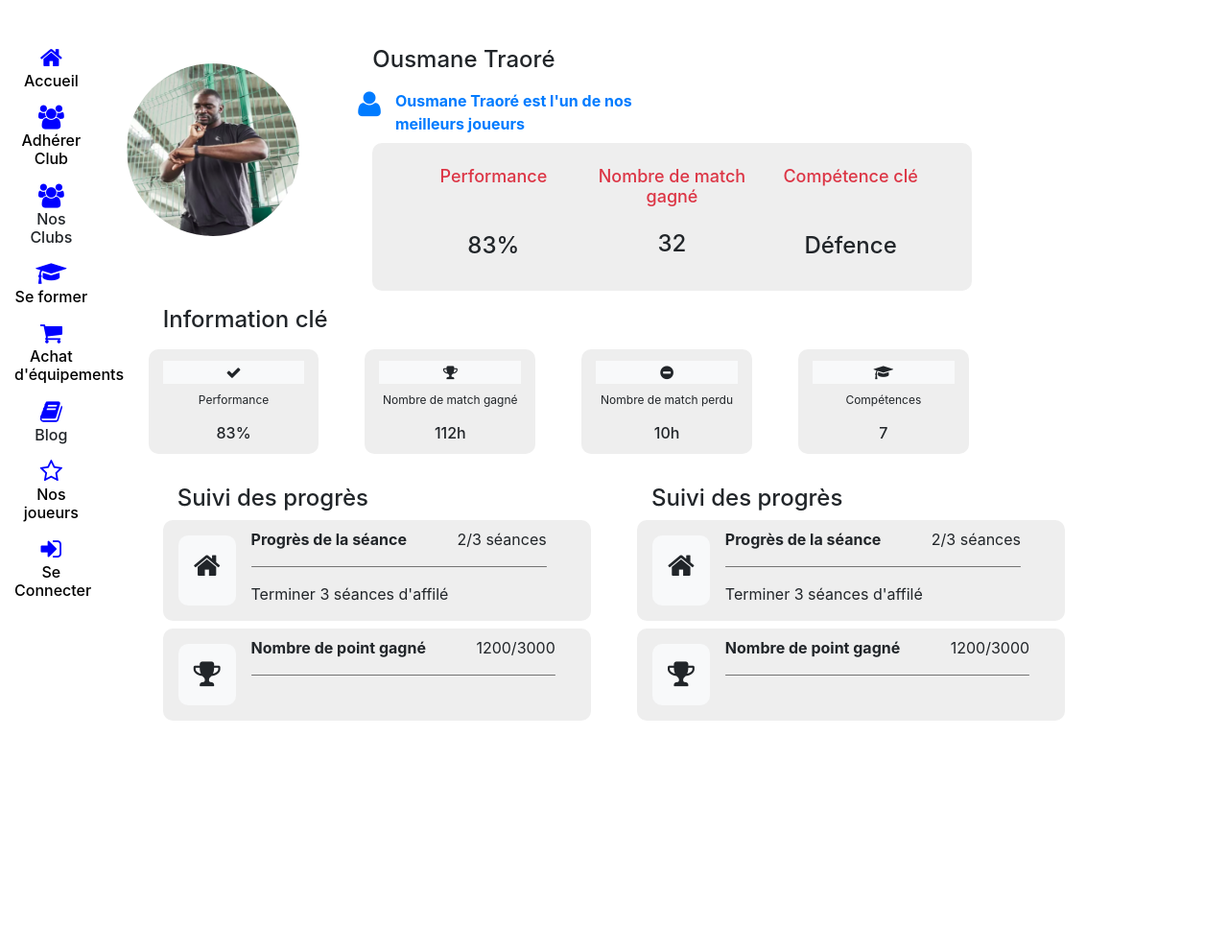
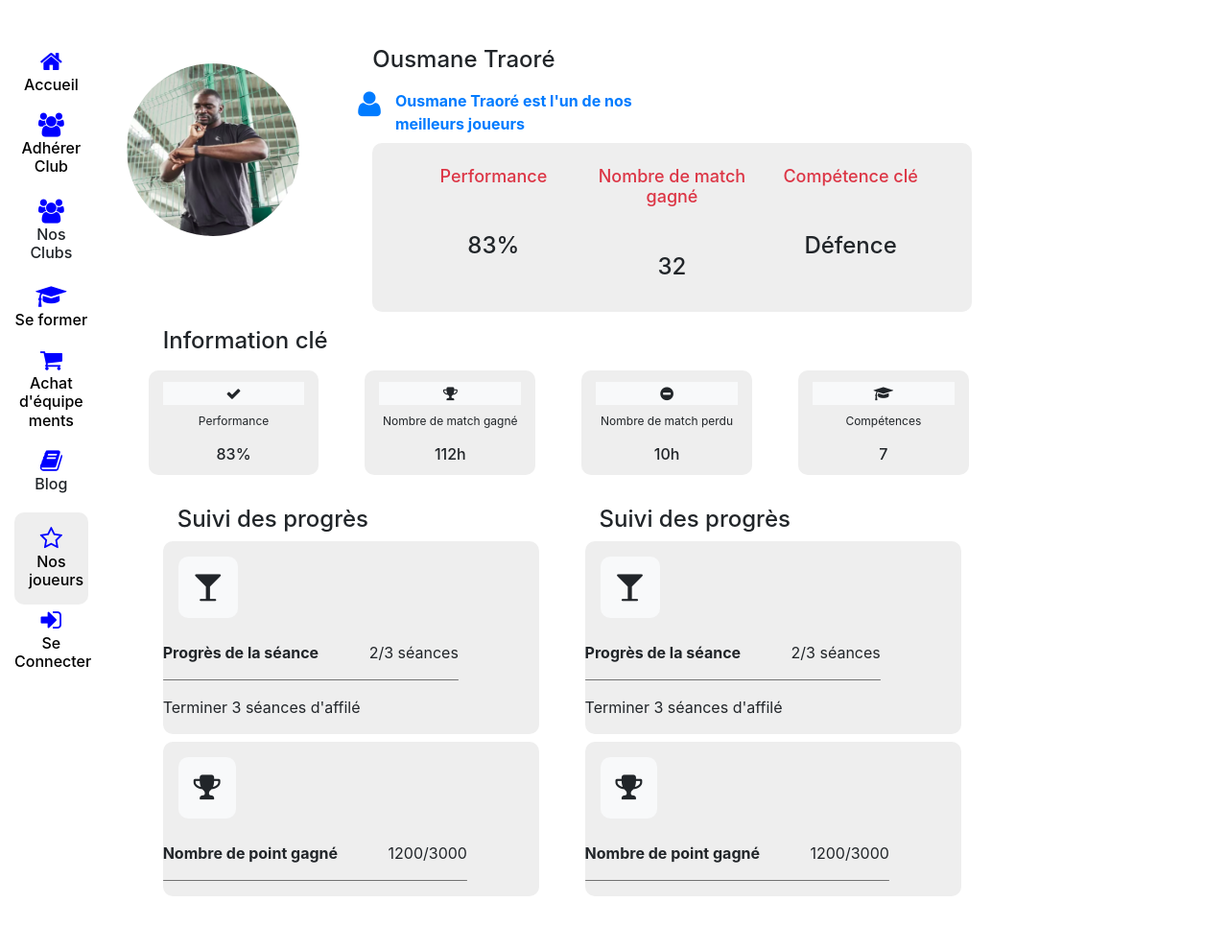
Before and after one commit to JeanPierre229/HandBall-Benin229, a PHP site: page /nos_joueurs.php in a window 1280 px wide. Shown: the whole page at 96% size. Before the commit the page ends 751 px from the top, so only its background shows below. Run offline with PHP 8.4, Linux system fonts and the light colour scheme.

Commit message:
WaxangariLabs Project

```diff
--- a/accueil.php
+++ b/accueil.php
@@ -1,4 +1,5 @@
 <?php
+    $el = "accueil";
     function cadre_mission($img, $alt, $txt){
         echo '<div class="text-center col-4" style="font-size: 12px; font-weight: bold;">
                         <img src="' .$img. '" alt="' .$alt. '" class="img">
@@ -15,6 +16,7 @@
     <link rel="stylesheet" href="css/bootstrap.min.css">
     <link rel="stylesheet" href="css/style.css">
     <link rel="stylesheet" href="css/font-awesome.css">
+    <link rel="icon" href="images/head-icon.png">
 </head>
 <body>
     <header>
--- a/achat_equipement.php
+++ b/achat_equipement.php
@@ -1,4 +1,5 @@
 <?php
+    $el = "achat";
     function achat($nm_img, $alt, $titre_img, $prix){
         echo '<div class="text-center mx-auto">
                         <img src="' .$nm_img. '" alt="' .$alt. '" class="img w-75">
@@ -17,6 +18,7 @@
     <link rel="stylesheet" href="css/bootstrap.min.css">
     <link rel="stylesheet" href="css/style.css">
     <link rel="stylesheet" href="css/font-awesome.css">
+    <link rel="icon" href="images/head-icon.png">
 </head>
 <body>
     <header>
--- a/adhesion_club.php
+++ b/adhesion_club.php
@@ -1,4 +1,5 @@
 <?php
+    $el = "adhesion";
     $titre = null;
     $video = null;
     function check($donnee){
@@ -22,6 +23,7 @@
     <link rel="stylesheet" href="css/bootstrap.min.css">
     <link rel="stylesheet" href="css/style.css">
     <link rel="stylesheet" href="css/font-awesome.css">
+    <link rel="icon" href="images/head-icon.png">
 </head>
 <body>
     <header>
--- a/aside.php
+++ b/aside.php
@@ -1,43 +1,48 @@
 <style>
+    .act{
+        background-color: rgb(238, 238, 238);
+        padding: 15px;
+        border-radius: 10px;
+    }
     .h5{
         font-size: 16px;
     }
 </style>
 <aside class="col-1">
     <div>
-        <div class="text-center pb-2">
+        <div class="text-center pb-2 my-1 <?php if(!empty($el) && $el === "accueil"): ?> act <?php endif ?>">
             <a href="accueil.php" alt='el_a'>
                 <i class="fa fa-home" style="font-size: 25px; color:blue;"></i>
                 <p class="h5">Accueil</p>
             </a>
         </div>
-        <div class="text-center pb-2">
+        <div class="text-center pb-2 my-1 <?php if(!empty($el) && $el === "adhesion"): ?> act <?php endif ?>">
             <a href="adhesion_club.php" alt='el_a'>
-                <i class="fa fa-users" style="font-size: 25px; color:blue;"></i>
+                <i class="fa fa-users"  style="font-size: 25px; color:blue;"></i>
                 <p class="h5">Adhérer Club</p>
             </a>
         </div>
-        <div class="text-center pb-2">
+        <div class="text-center pb-2 my-2">
             <i class="fa fa-group" style="font-size: 25px; color:blue;"></i>
             <p class="h5">Nos Clubs</p>
         </div>
-        <div class="text-center pb-2">
+        <div class="text-center pb-2 my-1 <?php if(!empty($el) && $el === "seformer"): ?> act <?php endif ?>">
             <a href="seformer.php" alt='el_a'>
                 <i class="fa fa-graduation-cap" style="font-size: 25px; color:blue;"></i>
                 <p class="h5">Se former</p>
             </a>
         </div>
-        <div class="text-center pb-2">
+        <div class="text-center pb-2 my-1 <?php if(!empty($el) && $el === "achat"): ?> act <?php endif ?>">
             <a href="achat_equipement.php" alt='el_a'>
                 <i class="fa fa-shopping-cart" style="font-size: 25px; color:blue;"></i>
-                <p class="h5">Achat d'équipements</p>
+                <p class="h5">Achat d'équipe <br>ments</p>
             </a>
         </div>
         <div class="text-center pb-2">
             <i class="fa fa-book" style="font-size: 25px; color:blue;"></i>
             <p class="h5">Blog</p>
         </div>
-        <div class="text-center pb-2">
+        <div class="text-center pb-2 my-1 <?php if(!empty($el) && $el === "nos_joueurs"): ?> act <?php endif ?>">
             <a href="nos_joueurs.php" alt='el_a'>
                 <i class="fa fa-star-o" style="font-size: 25px; color:blue;"></i>
                 <p class="h5">Nos joueurs</p>
--- a/connexion.php
+++ b/connexion.php
@@ -6,6 +6,7 @@
     <title>Waxangari_Lab-Connexion</title>
     <link rel="stylesheet" href="css/bootstrap.min.css">
     <link rel="stylesheet" href="css/style.css">
+    <link rel="icon" href="images/head-icon.png">
 </head>
 <body>
     <section>
--- a/inscription1.php
+++ b/inscription1.php
@@ -21,6 +21,7 @@
     <title>Waxangari_Labs-Inscription2</title>
     <link rel="stylesheet" href="css/bootstrap.min.css">
     <link rel="stylesheet" href="css/style.css">
+    <link rel="icon" href="images/head-icon.png">
 </head>
 <body>
     <section>
--- a/inscription2.php
+++ b/inscription2.php
@@ -5,6 +5,7 @@
     <meta name="viewport" content="width=device-width, initial-scale=1.0">
     <title>Inscription (2/2)</title>
     <link rel="stylesheet" href="css/bootstrap.min.css">
+    <link rel="icon" href="images/head-icon.png">
 </head>
 <body>
     <section>
--- a/nos_joueurs.php
+++ b/nos_joueurs.php
@@ -1,8 +1,9 @@
 <?php
+    $el = "nos_joueurs";
     function information($icon, $txt, $description){
         echo '<div class="col-2 ml-5 py-1 info-joueur">
             <div class="bg-light my-2 text-center">
-                <i class="fa fa-'.$icon.'"></i>
+                <i class="fa fa-'.$icon.'" aria-hidden="true"></i>
             </div>
             <div>
                 <p class="text-center" style="font-size: 12px;">' .$txt. '</p>
@@ -20,6 +21,7 @@
     <link rel="stylesheet" href="css/bootstrap.min.css">
     <link rel="stylesheet" href="css/style.css">
     <link rel="stylesheet" href="css/font-awesome.css">
+    <link rel="icon" href="images/head-icon.png">
 </head>
 <style>
     #img-traite{
@@ -62,7 +64,7 @@
                                 </div>
                                 <div class="text-center px-2 col-4" >
                                     <h5 class="text-danger" style="font-size: 18px;">Nombre de match gagné</h5>
-                                    <h4 class="mt-4">32</h4>
+                                    <h4 class="mt-5">32</h4>
                                 </div>
                                 <div class="text-center px-2 col-4" >
                                     <h5 class="text-danger" style="font-size: 18px;">Compétence clé</h5>
@@ -82,14 +84,14 @@
                     <?php information("graduation-cap", "Compétences", "7") ?>
                 </div>
                 <div class="row mt-3 mx-5 my-2">
-                    <div class="col mt-3 mr-5">
+                    <div class="col-5 mt-3 mr-5">
                         <div>
                             <h4>Suivi des progrès</h4>
                         </div>
                         <div class="mb-2">
                             <div class="row info-joueur">
                                 <div class="bg-light m-3 p-3 info-joueur text-center">
-                                    <i class="fa fa-home" style="font-size: 30px;"></i>
+                                    <i class="fa fa-glass" style="font-size: 30px;"></i>
                                 </div>
                                 <div class="">
                                     <p class="mt-2">
@@ -118,14 +120,14 @@
                             </div>
                         </div>
                     </div>
-                    <div class="col mt-3">
+                    <div class="col-5 mt-3">
                         <div>
                             <h4>Suivi des progrès</h4>
                         </div>
                         <div class="mb-2">
                             <div class="row info-joueur">
                                 <div class="bg-light m-3 p-3 info-joueur text-center">
-                                    <i class="fa fa-home" style="font-size: 30px;"></i>
+                                    <i class="fa fa-glass" style="font-size: 30px;"></i>
                                 </div>
                                 <div class="">
                                     <p class="mt-2">
--- a/seformer.php
+++ b/seformer.php
@@ -1,4 +1,5 @@
 <?php
+    $el = "seformer";
     function view_img($img, $txt, $url_video, $duree = 10){
         echo '<div class="px-1 py-3 mx-2" id="person">
                         <img src="' .$img. '" alt="" class="img">
@@ -19,6 +20,7 @@
     <link rel="stylesheet" href="css/bootstrap.min.css">
     <link rel="stylesheet" href="css/style.css">
     <link rel="stylesheet" href="css/font-awesome.css">
+    <link rel="icon" href="images/head-icon.png">
 </head>
 <body>
     <header>
@@ -27,8 +29,8 @@
     <main class="container-fluid">
         <div class="row">
         <?php require "aside.php"; ?>
-            <div class="col-10">
-                <h2 class="text-center">
+            <div class="col-10 mx-auto">
+                <h2 class="text-start mx-5">
                     <strong>Suivez nos formations pour améliorer votre niveau</strong>
                 </h2>
                 <div class="row px-3 mx-3 my-3">
--- a/video.php
+++ b/video.php
@@ -1,4 +1,5 @@
 <?php
+    $el = "seformer";
     $titre = null;
     $video = null;
     function check($donnee){
@@ -22,6 +23,7 @@
     <link rel="stylesheet" href="css/bootstrap.min.css">
     <link rel="stylesheet" href="css/style.css">
     <link rel="stylesheet" href="css/font-awesome.css">
+    <link rel="icon" href="images/head-icon.png">
 </head>
 <style>
     #vid{
--- a/welcome.php
+++ b/welcome.php
@@ -6,6 +6,7 @@
     <title>PAGE ACCEUIL</title>
     <link rel="stylesheet" href="css/bootstrap.min.css">
     <link rel="stylesheet" href="css/style.css">
+    <link rel="icon" href="images/head-icon.png">
 </head>
 <body>
     <section>
```
Also changed, not shown: images/head-icon.png (added), images/profil.png (deleted).
